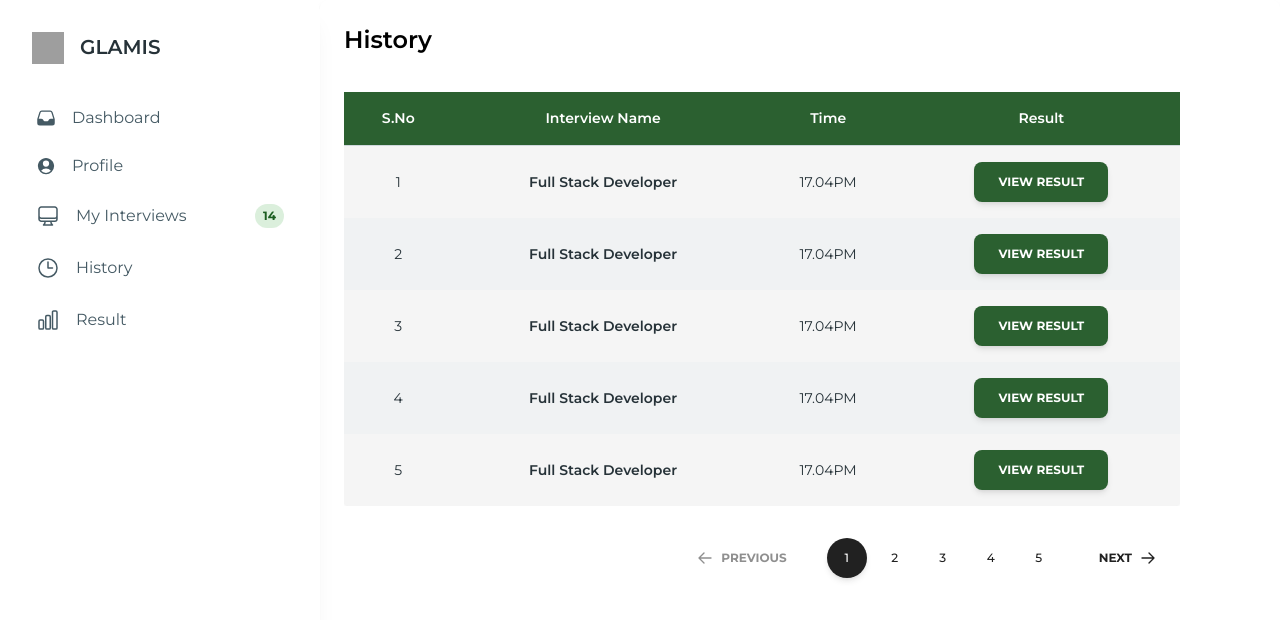
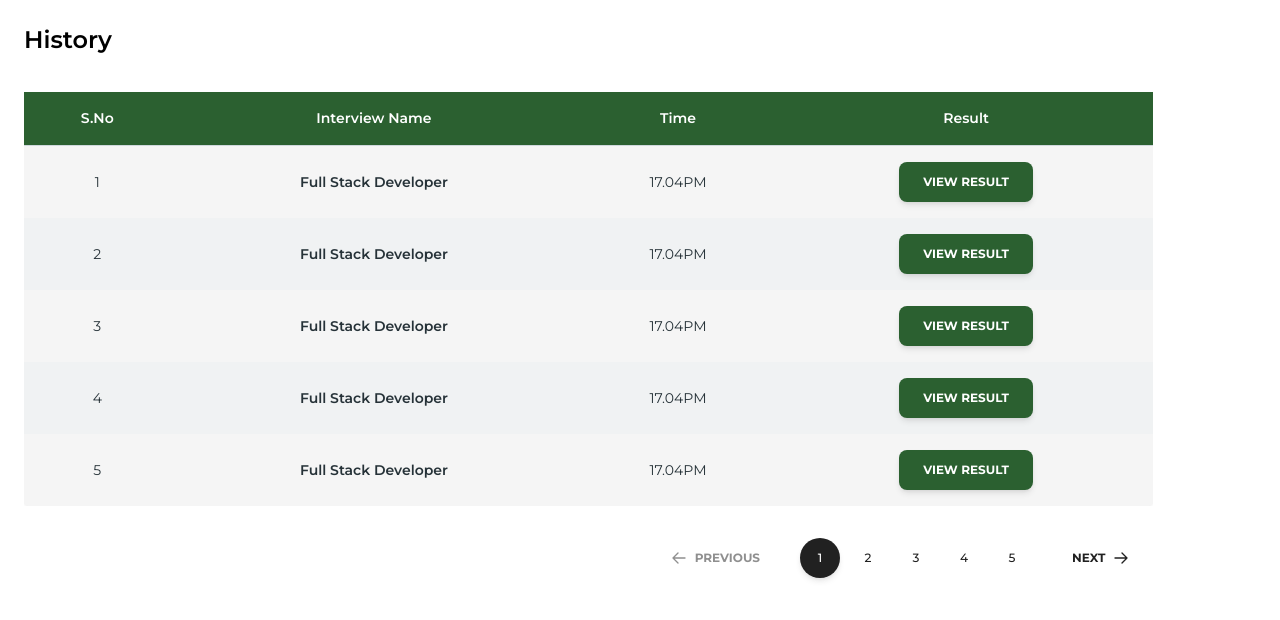
Before and after one commit to naitikshaxma/glamis_test, a React (Vite) app in the folder client/: page /history in a window 1280 px wide. Shown: the top 620 px of the page. Built offline with nearby package versions, Linux system fonts and the light colour scheme; grey boxes are pictures that could not be loaded; a web font is replaced by a local one.

Commit message:
FIX : frontend

```diff
--- a/client/src/pages/History.jsx
+++ b/client/src/pages/History.jsx
@@ -11,9 +11,7 @@ function History() {
     };
 
     return (
-        <div className="flex h-screen">
-            <Sidebar onLinkClick={handleSidebarLinkClick} activeLink={activeLink} />
-            <div className="flex flex-col w-full p-6 bg-white shadow-md rounded-lg">
+            <div className="flex flex-col w-full p-6 bg-white rounded-lg">
                 <h1 className="text-2xl font-semibold mb-4">History</h1>
                 <div className="w-11/12 overflow-hidden mt-5">
                     <Table />
@@ -22,7 +20,6 @@ function History() {
                     <Pagination />
                 </div>
             </div>
-        </div>
     )
 }
 
```
